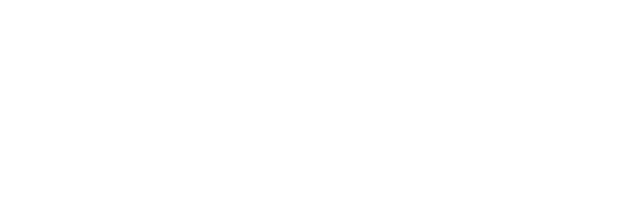
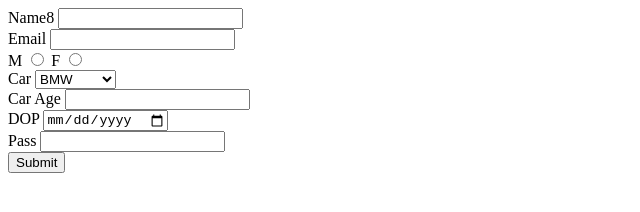
Before and after one commit to acciojob/car-insurance-form-SakT1122, a website: page main.html in a window 1280 px wide. Shown: the whole page, without its empty margins (0-640 px from the left). Drawn offline with Linux system fonts and the light colour scheme.

Commit message:
created a submission

```diff
--- a/main.html
+++ b/main.html
@@ -7,6 +7,45 @@
 </head>
 
 <body>
+	<form id="my-form" method="post">
+		<div>
+			<label for="name">Name8</label>
+			<input type="text" id="name">
+		</div>
+		<div>
+			<label for="email">Email</label>
+			<input type="email" id="email" required>
+		</div>
+		<div>
+			<label for="gemder_m">M</label>
+			<input type="radio" id="gemder_m" name="gender" required>
+			<label for="gender_f">F</label>
+			<input type="radio" id="gender_f" name="gender" required>
+		</div>
+		<div>
+			<label for="cars">Car</label>
+			<select id="cars" >
+				<option>BMW</option>
+				<option>Audi</option>
+				<option>Mercedez</option>
+			</select>
+		</div>
+		<div>
+			<label for="carage">Car Age</label>
+			<input type="number" min="0" id="carage" required>
+		</div>
+		<div>
+			<label for="dop">DOP</label>
+			<input type="date" id="dop" required>
+		</div>
+		<div>
+			<label for="password">Pass</label>
+			<input type="password" id="password" required>
+		</div>
+		<div>
+			<button type="submit">Submit</button>
+		</div>
+	</form>
 	<!-- the entire body must be written by student -->
     <script type="text/javascript" src="./script.js">
 </script>
```
